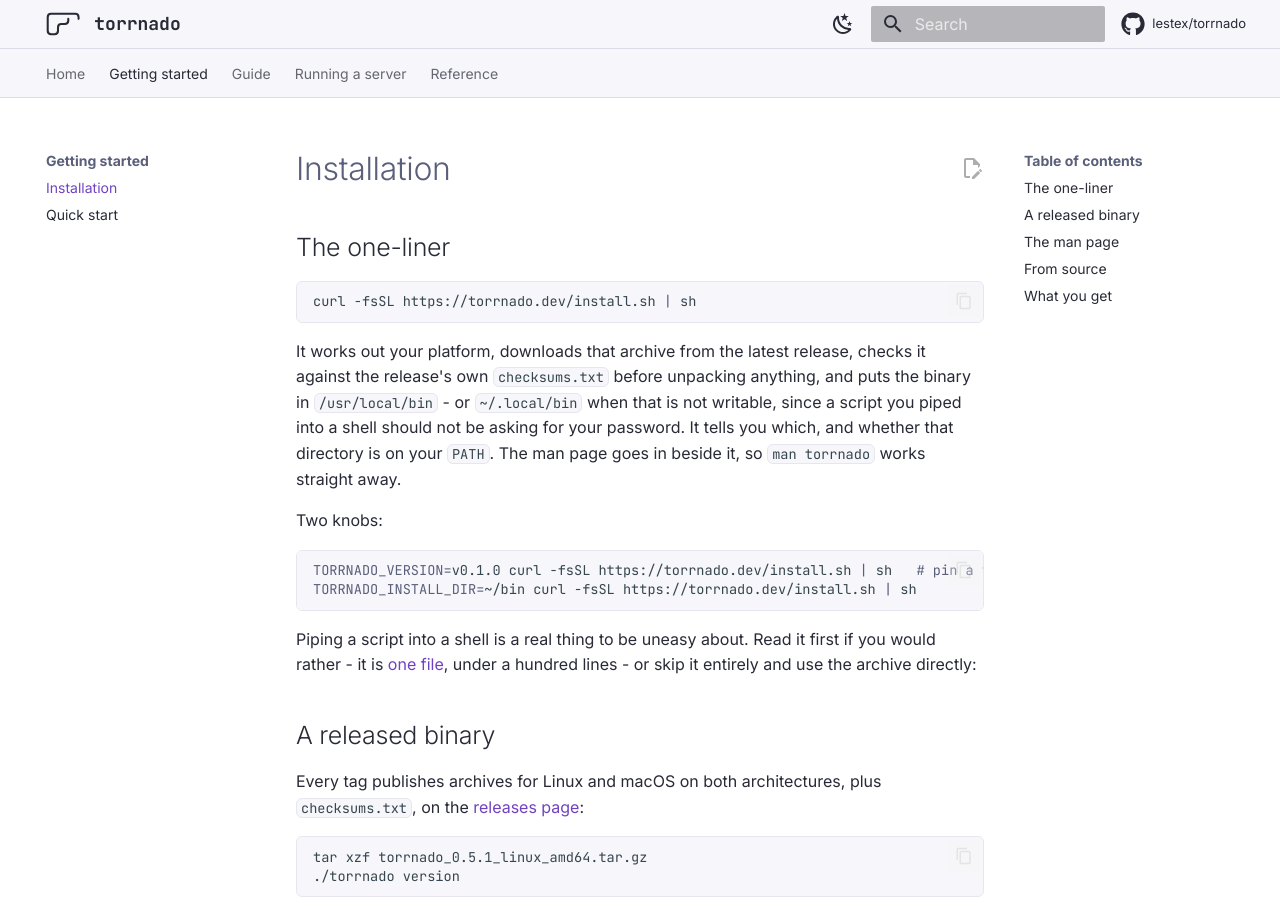
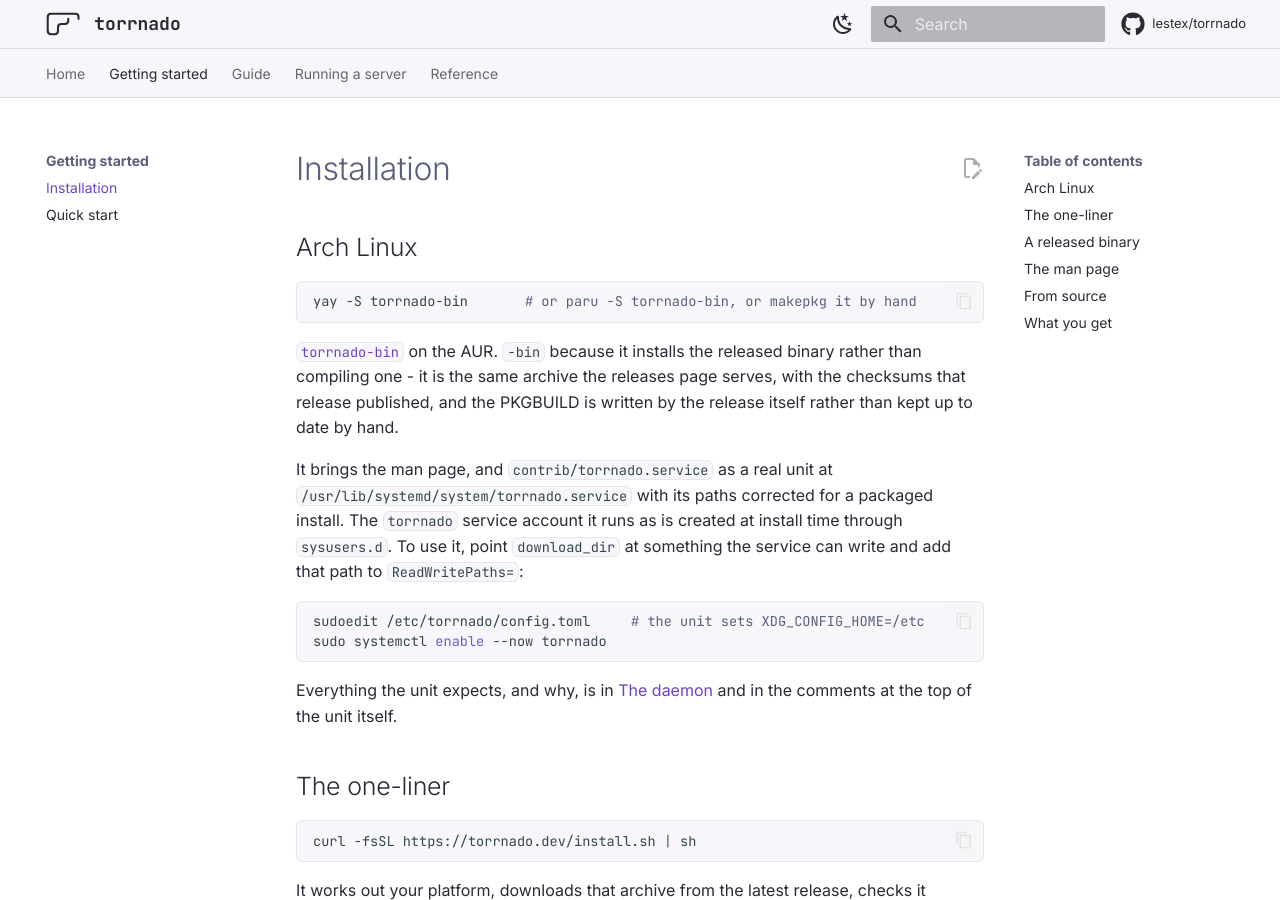
Before and after one commit to lestex/torrnado, an MkDocs documentation site: the page built from docs/getting-started/installation.md, in a window 1280 px wide and 900 px high. Built offline with MkDocs 1.6.1 and Material for MkDocs 9.7.7, drawn with Linux system fonts in a browser that asks for light colours; comment, search, counter and statistics services are not loaded.

Commit message:
docs: installing from the AUR

````diff
--- a/docs/getting-started/installation.md
+++ b/docs/getting-started/installation.md
@@ -6,6 +6,33 @@ description: >-
 ---
 
 # Installation
+
+## Arch Linux
+
+```sh
+yay -S torrnado-bin       # or paru -S torrnado-bin, or makepkg it by hand
+```
+
+[`torrnado-bin`](https://aur.archlinux.org/packages/torrnado-bin) on the
+AUR. `-bin` because it installs the released binary rather than compiling
+one - it is the same archive the releases page serves, with the checksums
+that release published, and the PKGBUILD is written by the release itself
+rather than kept up to date by hand.
+
+It brings the man page, and `contrib/torrnado.service` as a real unit at
+`/usr/lib/systemd/system/torrnado.service` with its paths corrected for a
+packaged install. The `torrnado` service account it runs as is created at
+install time through `sysusers.d`. To use it, point `download_dir` at
+something the service can write and add that path to `ReadWritePaths=`:
+
+```sh
+sudoedit /etc/torrnado/config.toml     # the unit sets XDG_CONFIG_HOME=/etc
+sudo systemctl enable --now torrnado
+```
+
+Everything the unit expects, and why, is in [The
+daemon](../server/daemon.md) and in the comments at the top of the unit
+itself.
 
 ## The one-liner
 
````
Also changed, not shown: docs/reference/development.md (+19 -0 lines).
